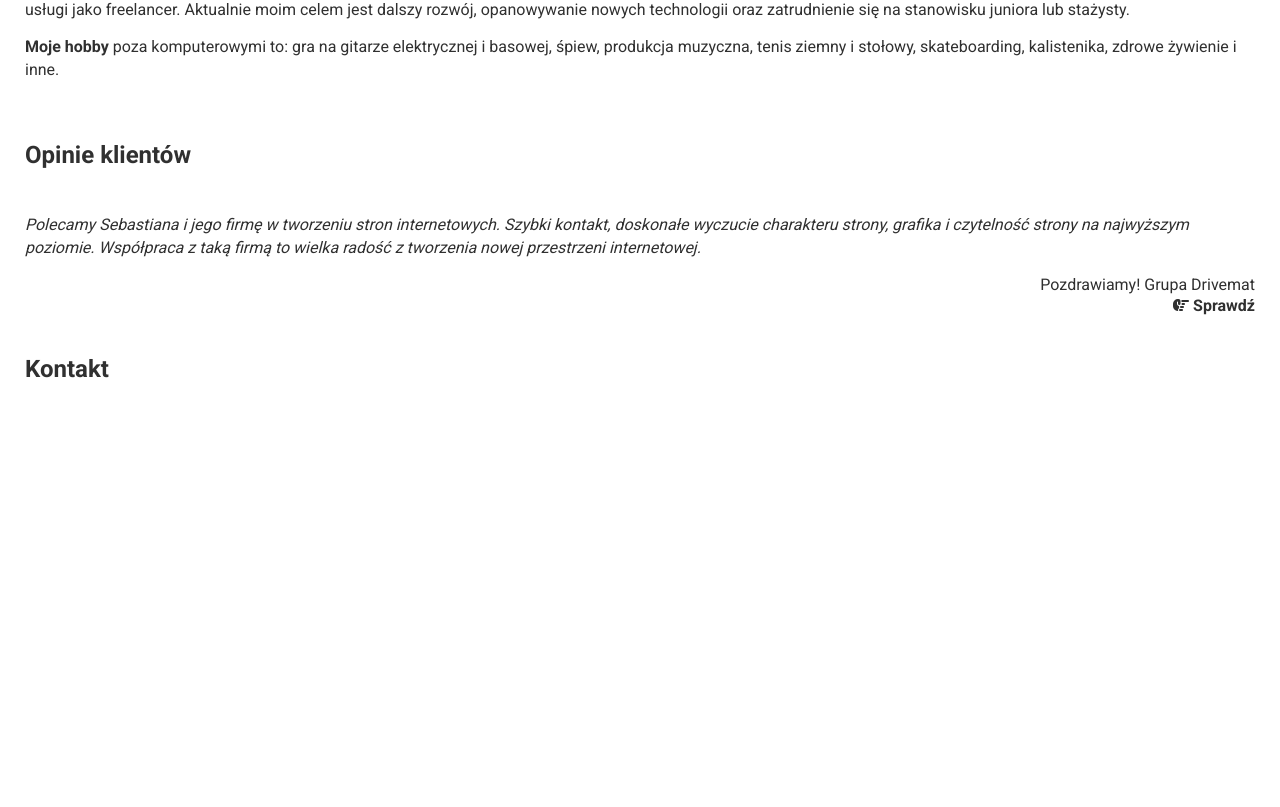
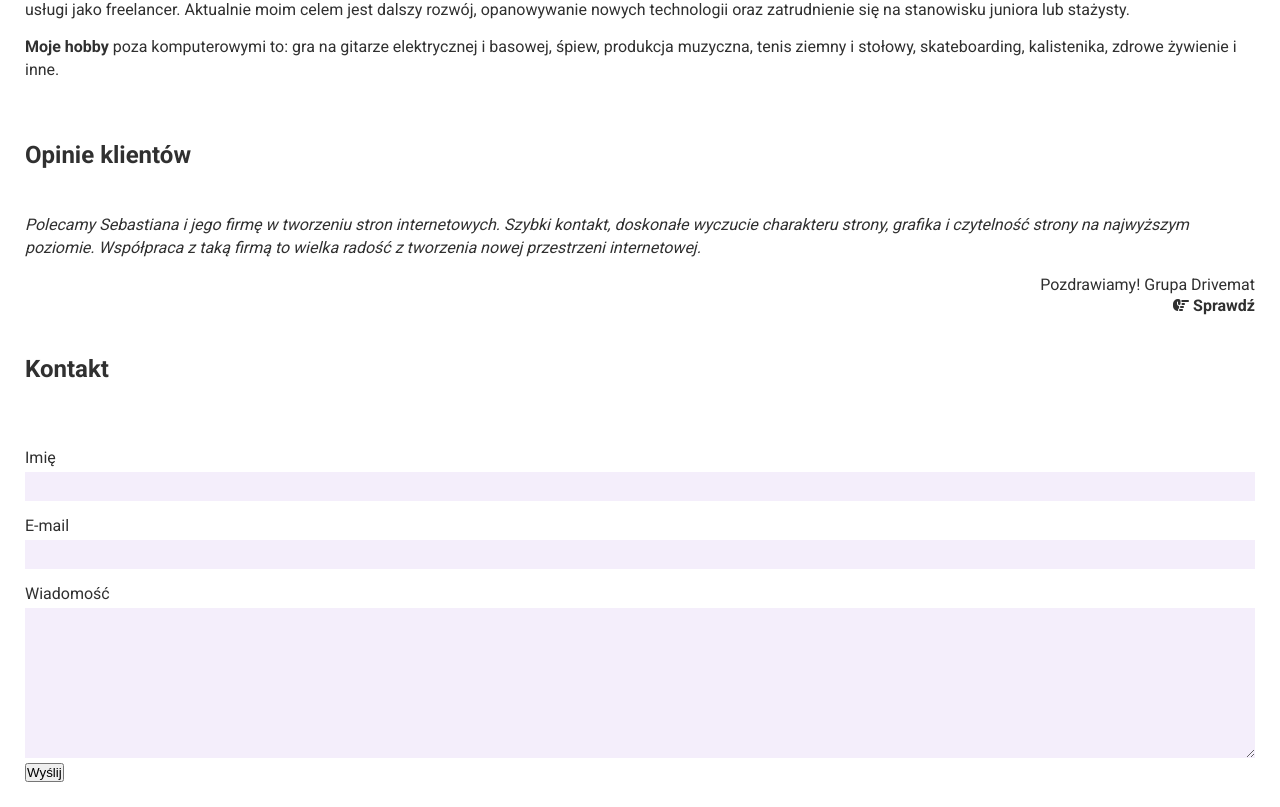
Before and after one commit to segrz8/personalWebsiteV3, a Vue app: page / in a window 1280 px wide. Shown: the part 2566-3373 px from the top of the page. Before the commit the page ends 2974 px from the top, so only its background shows below. Built offline with nearby package versions, Linux system fonts and the light colour scheme.

Commit message:
Add bgcolor to form inputs

```diff
--- a/src/components/Contact.vue
+++ b/src/components/Contact.vue
@@ -1,18 +1,86 @@
 <template>
   <section class="Contact">
     <h2 class="Contact__title">Kontakt</h2>
-    <form action></form>
+    <div class="Contact__form">
+      <div class="Contact__group">
+        <label for="name">Imię</label>
+        <input type="text" name="name" v-model="userNameInput" />
+      </div>
+      <div class="Contact__group">
+        <label for="email">E-mail</label>
+        <input type="email" name="email" v-model="userEmailInput" />
+      </div>
+      <div class="Contact__group">
+        <label for="message">Wiadomość</label>
+        <textarea name="message" v-model="userMessageInput"></textarea>
+      </div>
+      <button @click="handleSubmitForm">Wyślij</button>
+    </div>
   </section>
 </template>
 
 <script>
-export default {};
+import firebase from "firebase/app";
+export default {
+  data() {
+    return {
+      userNameInput: "",
+      userEmailInput: "",
+      userMessageInput: ""
+    };
+  },
+  methods: {
+    handleSubmitForm() {
+      const firestore = firebase.firestore();
+      const db = firestore.collection("contactData");
+      if (this.userNameInput === "") {
+        console.log("uzupełnij");
+        return;
+      }
+      db.doc()
+        .set({
+          name: this.userNameInput,
+          email: this.userEmailInput,
+          message: this.userMessageInput
+        })
+        .then(function() {
+          console.log("sent");
+        })
+        .catch(function(error) {
+          alert(
+            `Coś poszło nie tak. Spróbuj ponownie później lub skontaktuj się pod adresem sebastiangrzelak87@wp.pl. Error: ${error}`
+          );
+        });
+    }
+  }
+};
 </script>
 
 <style lang="scss">
+@import "_variables.scss";
 .Contact {
   &__title {
     padding: 25px;
   }
+  &__form {
+    padding: 25px;
+  }
+  label {
+    display: block;
+    padding: 15px 0 5px;
+  }
+  input {
+    width: 100%;
+    padding: 7px;
+    background-color: $color-secondary;
+    border: none;
+  }
+  textarea {
+    width: 100%;
+    height: 150px;
+    padding: 7px;
+    background-color: $color-secondary;
+    border: none;
+  }
 }
 </style>
--- a/src/main.js
+++ b/src/main.js
@@ -1,5 +1,24 @@
 import Vue from 'vue'
 import App from './App.vue'
+import firebase from 'firebase/app'
+
+require('firebase/firestore')
+
+var firebaseConfig = {
+  apiKey: "AIzaSyCRMt8WApKlOVpl0fcBR2iBzB3J-q_qfhA",
+  authDomain: "sgpersonalwebsitev3.firebaseapp.com",
+  databaseURL: "https://sgpersonalwebsitev3.firebaseio.com",
+  projectId: "sgpersonalwebsitev3",
+  storageBucket: "sgpersonalwebsitev3.appspot.com",
+  messagingSenderId: "870423009858",
+  appId: "1:870423009858:web:8d68fc5686f0c5d45a2bdb"
+};
+
+firebase.initializeApp(firebaseConfig);
+
+var db = firebase.firestore()
+
+window.db = db
 
 Vue.config.productionTip = false
 
```
